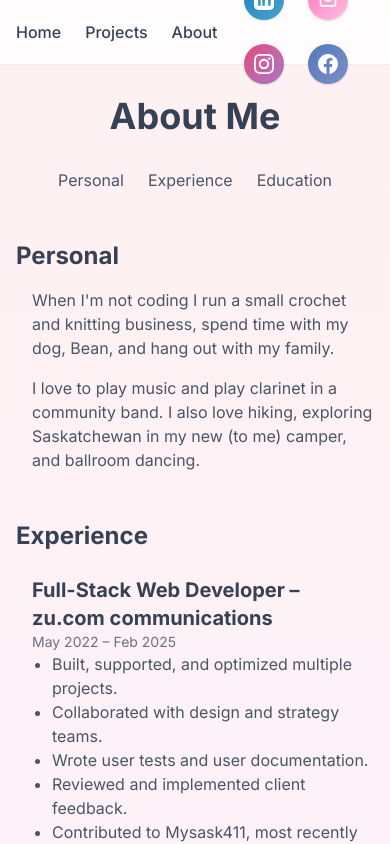
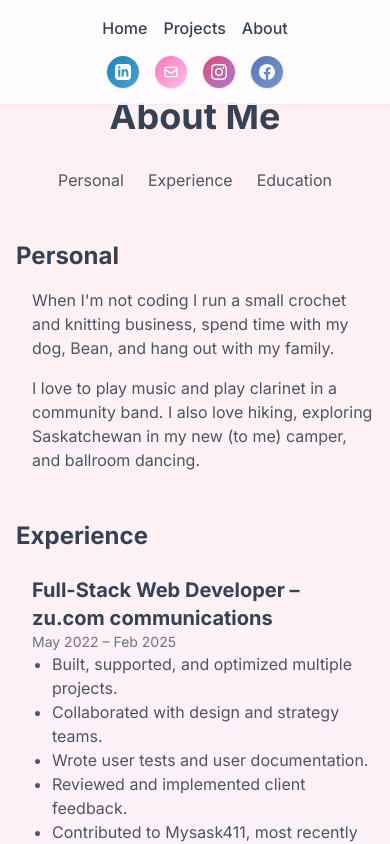
Before and after one commit to GraceBiemans/portfolio, a Next.js app: page /about in a window 390 px wide. Shown: the top 844 px of the page. Built offline with nearby package versions, Linux system fonts and the light colour scheme.

Commit message:
Make contact buttons responsive

```diff
--- a/src/components/ContactButtons.tsx
+++ b/src/components/ContactButtons.tsx
@@ -2,16 +2,16 @@ import React from 'react';
 
 export default function ContactButtons() {
   return (
-    <div className='flex flex-wrap justify-center gap-6'>
+    <div className='flex flex-wrap justify-center gap-4 sm:gap-6'>
       {/* LinkedIn */}
       <a
         href="https://www.linkedin.com/in/grace-biemans/"
         target="_blank"
         rel="noopener noreferrer"
-        className='w-10 h-10 rounded-full bg-gradient-to-br from-[#0077B5]/90 to-[#0077B5]/70 flex items-center justify-center shadow-sm hover:shadow-md transition-all hover:scale-110'
+        className='w-8 h-8 sm:w-10 sm:h-10 rounded-full bg-gradient-to-br from-[#0077B5]/90 to-[#0077B5]/70 flex items-center justify-center shadow-sm hover:shadow-md transition-all hover:scale-110'
         aria-label="LinkedIn Profile"
       >
-        <svg className='w-5 h-5 text-white' fill="currentColor" viewBox="0 0 24 24">
+        <svg className='w-4 h-4 sm:w-5 sm:h-5 text-white' fill="currentColor" viewBox="0 0 24 24">
           <path d="M19 0h-14c-2.761 0-5 2.239-5 5v14c0 2.761 2.239 5 5 5h14c2.762 0 5-2.239 5-5v-14c0-2.761-2.238-5-5-5zm-11 19h-3v-11h3v11zm-1.5-12.268c-.966 0-1.75-.79-1.75-1.764s.784-1.764 1.75-1.764 1.75.79 1.75 1.764-.783 1.764-1.75 1.764zm13.5 12.268h-3v-5.604c0-3.368-4-3.113-4 0v5.604h-3v-11h3v1.765c1.396-2.586 7-2.777 7 2.476v6.759z"/>
         </svg>
       </a>
@@ -19,10 +19,10 @@ export default function ContactButtons() {
       {/* Email */}
       <a
         href="mailto:gracebiemans@icloud.com"
-        className={'w-10 h-10 rounded-full bg-gradient-to-br from-pink-400/90 to-pink-300/70 flex items-center justify-center shadow-sm hover:shadow-md transition-all hover:scale-110'}
+        className={'w-8 h-8 sm:w-10 sm:h-10 rounded-full bg-gradient-to-br from-pink-400/90 to-pink-300/70 flex items-center justify-center shadow-sm hover:shadow-md transition-all hover:scale-110'}
         aria-label="Email"
       >
-        <svg className='w-5 h-5 text-white' fill="none" stroke="currentColor" viewBox="0 0 24 24">
+        <svg className='w-4 h-4 sm:w-5 sm:h-5 text-white' fill="none" stroke="currentColor" viewBox="0 0 24 24">
           <path strokeLinecap="round" strokeLinejoin="round" strokeWidth="2" d="M3 8l7.89 5.26a2 2 0 002.22 0L21 8M5 19h14a2 2 0 002-2V7a2 2 0 00-2-2H5a2 2 0 00-2 2v10a2 2 0 002 2z"/>
         </svg>
       </a>
@@ -32,10 +32,10 @@ export default function ContactButtons() {
         href="https://www.instagram.com/gracebiemans/"
         target="_blank"
         rel="noopener noreferrer"
-        className='w-10 h-10 rounded-full bg-gradient-to-br from-[#E1306C]/90 to-[#833AB4]/70 flex items-center justify-center shadow-sm hover:shadow-md transition-all hover:scale-110'
+        className='w-8 h-8 sm:w-10 sm:h-10 rounded-full bg-gradient-to-br from-[#E1306C]/90 to-[#833AB4]/70 flex items-center justify-center shadow-sm hover:shadow-md transition-all hover:scale-110'
         aria-label="Instagram Profile"
       >
-        <svg className='w-5 h-5 text-white' fill="currentColor" viewBox="0 0 24 24">
+        <svg className='w-4 h-4 sm:w-5 sm:h-5 text-white' fill="currentColor" viewBox="0 0 24 24">
           <path d="M12 2.163c3.204 0 3.584.012 4.85.07 3.252.148 4.771 1.691 4.919 4.919.058 1.265.069 1.645.069 4.849 0 3.205-.012 3.584-.069 4.849-.149 3.225-1.664 4.771-4.919 4.919-1.266.058-1.644.07-4.85.07-3.204 0-3.584-.012-4.849-.07-3.26-.149-4.771-1.699-4.919-4.92-.058-1.265-.07-1.644-.07-4.849 0-3.204.013-3.583.07-4.849.149-3.227 1.664-4.771 4.919-4.919 1.266-.057 1.645-.069 4.849-.069zm0-2.163c-3.259 0-3.667.014-4.947.072-4.358.2-6.78 2.618-6.98 6.98-.059 1.281-.073 1.689-.073 4.948 0 3.259.014 3.668.072 4.948.2 4.358 2.618 6.78 6.98 6.98 1.281.058 1.689.072 4.948.072 3.259 0 3.668-.014 4.948-.072 4.354-.2 6.782-2.618 6.979-6.98.059-1.28.073-1.689.073-4.948 0-3.259-.014-3.667-.072-4.947-.196-4.354-2.617-6.78-6.979-6.98-1.281-.059-1.69-.073-4.949-.073zm0 5.838c-3.403 0-6.162 2.759-6.162 6.162s2.759 6.163 6.162 6.163 6.162-2.759 6.162-6.163c0-3.403-2.759-6.162-6.162-6.162zm0 10.162c-2.209 0-4-1.79-4-4 0-2.209 1.791-4 4-4s4 1.791 4 4c0 2.21-1.791 4-4 4zm6.406-11.845c-.796 0-1.441.645-1.441 1.44s.645 1.44 1.441 1.44c.795 0 1.439-.645 1.439-1.44s-.644-1.44-1.439-1.44z"/>
         </svg>
       </a>
@@ -45,10 +45,10 @@ export default function ContactButtons() {
         href="https://www.facebook.com/grace.biemans/"
         target="_blank"
         rel="noopener noreferrer"
-        className='w-10 h-10 rounded-full bg-gradient-to-br from-[#4267B2]/90 to-[#4267B2]/70 flex items-center justify-center shadow-sm hover:shadow-md transition-all hover:scale-110'
+        className='w-8 h-8 sm:w-10 sm:h-10 rounded-full bg-gradient-to-br from-[#4267B2]/90 to-[#4267B2]/70 flex items-center justify-center shadow-sm hover:shadow-md transition-all hover:scale-110'
         aria-label="Facebook Profile"
       >
-        <svg className='w-5 h-5 text-white' fill="currentColor" viewBox="0 0 24 24">
+        <svg className='w-4 h-4 sm:w-5 sm:h-5 text-white' fill="currentColor" viewBox="0 0 24 24">
           <path d="M24 12.073c0-6.627-5.373-12-12-12s-12 5.373-12 12c0 5.99 4.388 10.954 10.125 11.854v-8.385H7.078v-3.47h3.047V9.43c0-3.007 1.792-4.669 4.533-4.669 1.312 0 2.686.235 2.686.235v2.953H15.83c-1.491 0-1.956.925-1.956 1.874v2.25h3.328l-.532 3.47h-2.796v8.385C19.612 23.027 24 18.062 24 12.073z"/>
         </svg>
       </a>
--- a/src/components/Navigation.tsx
+++ b/src/components/Navigation.tsx
@@ -3,8 +3,8 @@ import ContactButtons from './ContactButtons';
 
 export default function Navigation() {
   return (
-    <nav className="container mx-auto px-4 h-16 flex items-center justify-between">
-      <div className="flex items-center gap-6">
+    <nav className="container mx-auto px-4 py-4 h-auto flex flex-col sm:flex-row items-center sm:justify-between gap-4">
+      <div className="flex items-center gap-4 sm:gap-6">
         <Link
           href="/"
           className="text-gray-700 hover:text-pink-400 transition-colors font-medium"
```
